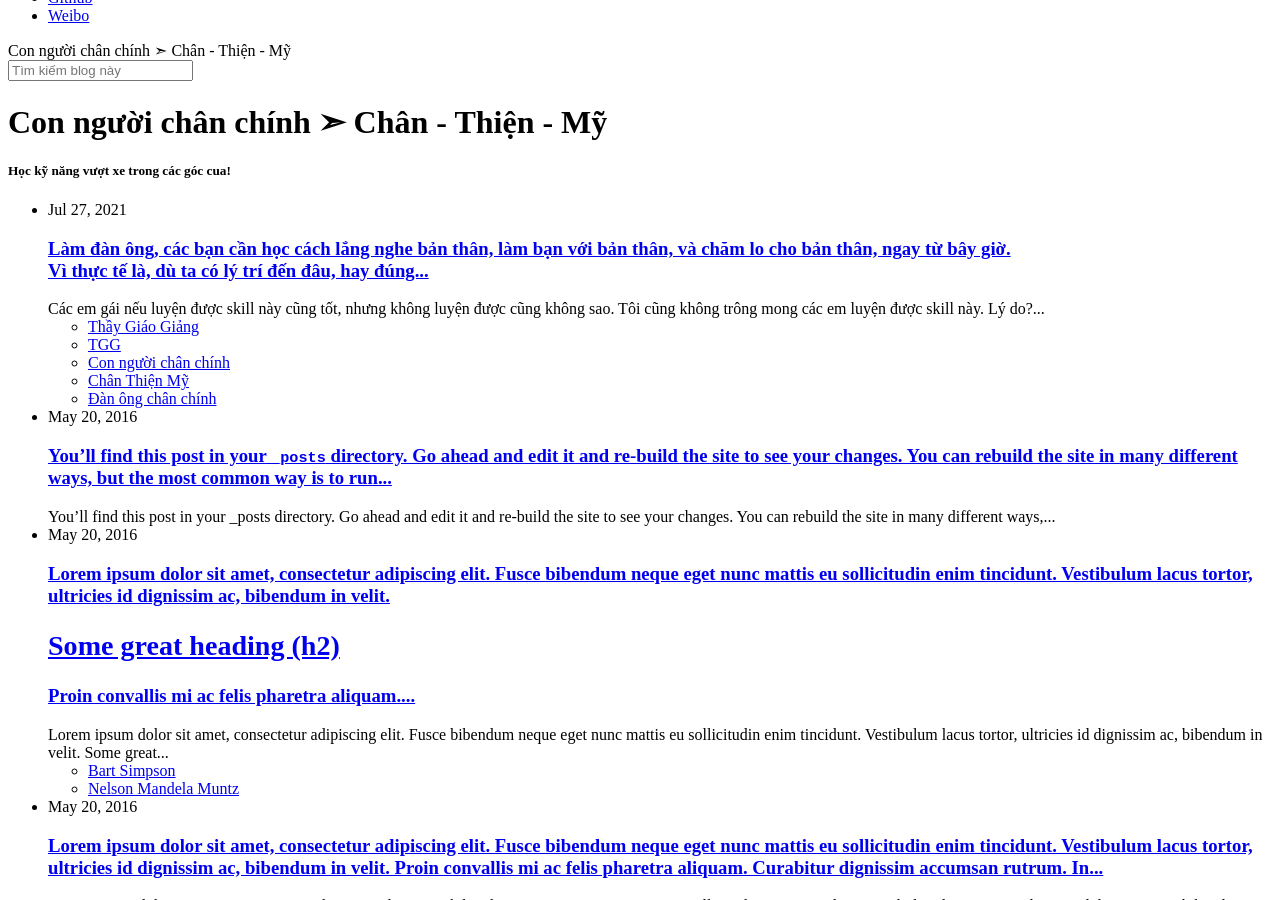
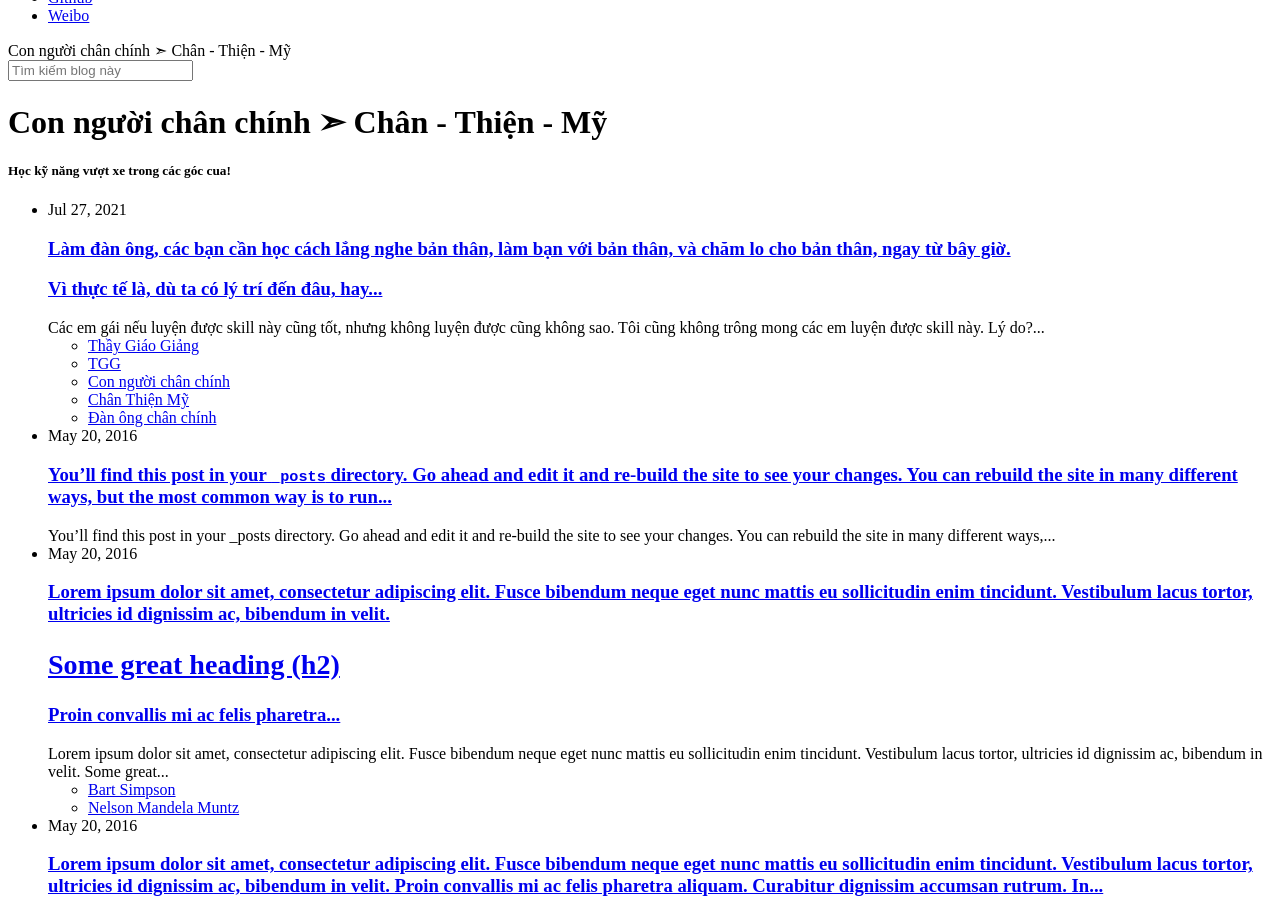
Before and after one commit to tranvietnguyen/blog, a Jekyll site: the page built from index.md, in a window 1280 px wide and 900 px high, scrolled down 472 px. Built offline with Jekyll 4.4.1, drawn with Linux system fonts in a browser that asks for light colours; comment, search, counter and statistics services are not loaded.

Commit message:
lần nữa thôi

```diff
--- a/_layouts/home.html
+++ b/_layouts/home.html
@@ -31,7 +31,7 @@
         <time class="post-time" title="{{ post.date | date: date_format }}" datetime="{{ post.date | date: date_format }}" itemprop="datePublished">{{ post.date | date: date_format }}
         </time>
       </div>
-    <h3 class="post-title" itemprop="name"><a class="post-title-link" href="{{ post.url | relative_url }}">{{ post.content | markdownify | truncatewords: 40 | replace: '<p>', '' | replace: '</p>', '<br />' }}</a></h3>
+    <h3 class="post-title" itemprop="name"><a class="post-title-link" href="{{ post.url | relative_url }}">{{ post.content | replace: '<p>', ' ' | replace: '</p>', '<br />' | markdownify | truncatewords: 40 }}</a></h3>
   <div class="post-content" id="post-content" itemprop="postContent">
     {%- if site.show_excerpts -%}
     {% if post.content contains '<!--excerpt.s-->' %}
```
